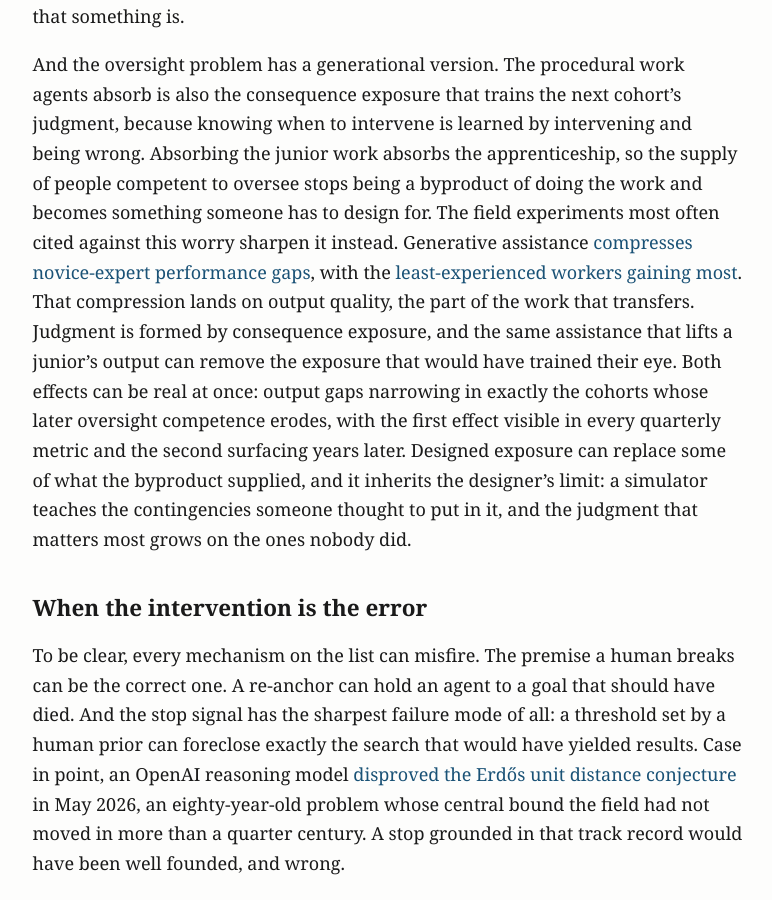
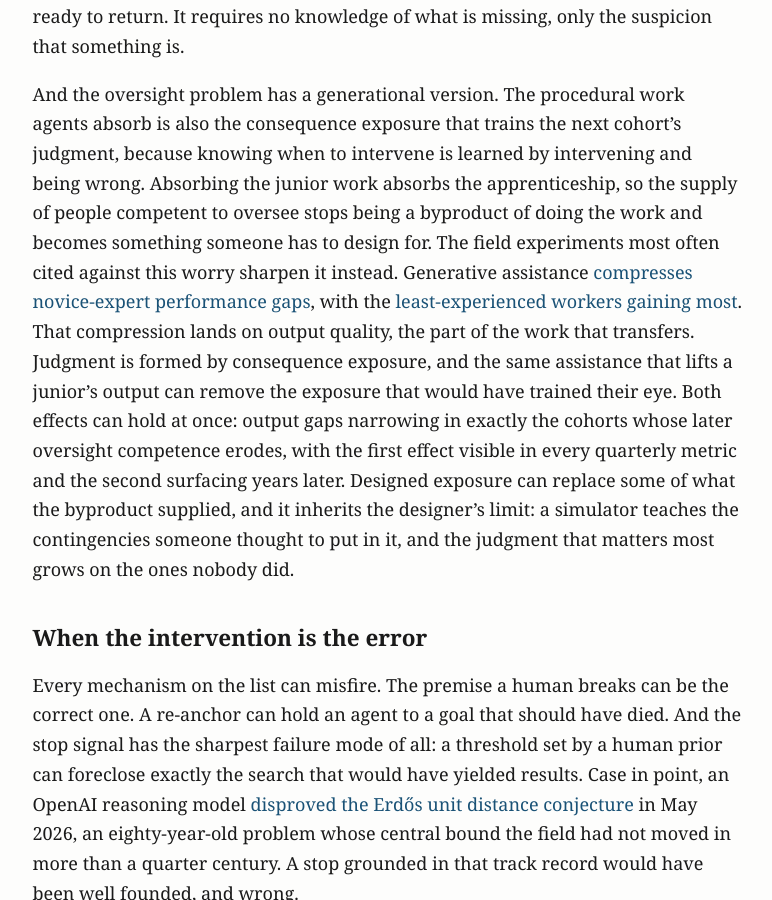
Before and after one commit to MajorLift/blog, a Jekyll site: the page built from _posts/2026-07-24-when-if-ever-agents-stop-needing-us.md, in a window 1280 px wide and 900 px high, scrolled down 8481 px. Shown: the whole window, without its empty margins (252-1024 px from the left). Built offline with Jekyll 4.4.1, drawn with Linux system fonts in a browser that asks for light colours; some of the changed text lies outside the part shown.

Commit message:
Voice sweep across all five posts: name the quality, drop the intensifier
Regenerated from swept sources. Fifteen edits: reality-attesting
intensifiers replaced with the quality they gestured at ("real
structures" -> "shared structures", "the real thing" -> "ownership
proper", "actual content" -> "task content", deck "is real but
content-blind" -> "well-counted but content-blind"), a self-virtue
opener deleted, and bare "actually" removed where it carried nothing.
All sentinels hold.

Co-Authored-By: Claude Fable 5 <noreply@anthropic.com>
Claude-Session: https://claude.ai/code/session_01Mw4tWepsNeMrRtN4bcbTv5

```diff
--- a/_posts/2026-07-24-when-if-ever-agents-stop-needing-us.md
+++ b/_posts/2026-07-24-when-if-ever-agents-stop-needing-us.md
@@ -4,7 +4,7 @@ title: "When, If Ever, Will AI Agents Stop Needing Us?"
 date: 2026-07-24
 ---
 
-*The record of human correction is real but content-blind — toward a taxonomy of what
+*The record of human correction is well-counted but content-blind — toward a taxonomy of what
 interventions actually carry, and which kinds capability growth can absorb.*
 
 In the [largest published analysis of developer-agent misalignment](https://arxiv.org/abs/2605.29442), drawn from 20,574 real sessions, 91.49% of the misalignment cases that got resolved required explicit human correction. Agents self-corrected 2.99% of the time, and the small remainder resolved through neither. Those two numbers get cited as evidence that agents still need babysitting, and then the conversation moves on, because the record behind them cannot say anything more. Every large-scale study of human-agent interaction logs the correction as a single undifferentiated event. The field can say how often humans intervene, but its records are too coarse to say what the interventions carry.
@@ -31,7 +31,7 @@ What's surprising in this list is that three of the nine carry no domain content
 
 ## A perfect model of the operator is not the operator
 
-These mechanisms pose a real anomaly. An intervention that carries no information should, in principle, be inert. The agent already holds everything needed to generate "stop here" or "commit to a verdict" on its own, and a capable model can often predict that the human is about to say it. Yet a predicted stop and a delivered stop do not seem to behave the same, and whether that asymmetry survives controlled testing is what the experiment below is for.
+These mechanisms pose an anomaly. An intervention that carries no information should, in principle, be inert. The agent already holds everything needed to generate "stop here" or "commit to a verdict" on its own, and a capable model can often predict that the human is about to say it. Yet a predicted stop and a delivered stop do not seem to behave the same, and whether that asymmetry survives controlled testing is what the experiment below is for.
 
 Let's say we run the substitution experiment that seems to dissolve the anomaly. Give an agent a flawless model of its operator, and have it stop exactly where the operator would have stopped. Even then, two things still fail to transfer.
 
@@ -79,11 +79,11 @@ Deference corrupts the oversight signal. Models measurably [preserve the user's
 
 The menu narrows before any veto happens. Preference tuning [measurably reduces output diversity](https://arxiv.org/abs/2310.06452), and ideation with LLM assistance [homogenizes across users](https://arxiv.org/abs/2402.01536). The principal's veto is confined to the set the generator presented, so the trained tendency toward a narrow candidate set moves control upstream, invisibly, as nothing observable is ever refused. The cheap countermeasure is the continuation demand, asking for more search past the answer the model was ready to return. It requires no knowledge of what is missing, only the suspicion that something is.
 
-And the oversight problem has a generational version. The procedural work agents absorb is also the consequence exposure that trains the next cohort's judgment, because knowing when to intervene is learned by intervening and being wrong. Absorbing the junior work absorbs the apprenticeship, so the supply of people competent to oversee stops being a byproduct of doing the work and becomes something someone has to design for. The field experiments most often cited against this worry sharpen it instead. Generative assistance [compresses novice-expert performance gaps](https://doi.org/10.1093/qje/qjae044), with the [least-experienced workers gaining most](https://doi.org/10.1126/science.adh2586). That compression lands on output quality, the part of the work that transfers. Judgment is formed by consequence exposure, and the same assistance that lifts a junior's output can remove the exposure that would have trained their eye. Both effects can be real at once: output gaps narrowing in exactly the cohorts whose later oversight competence erodes, with the first effect visible in every quarterly metric and the second surfacing years later. Designed exposure can replace some of what the byproduct supplied, and it inherits the designer's limit: a simulator teaches the contingencies someone thought to put in it, and the judgment that matters most grows on the ones nobody did.
+And the oversight problem has a generational version. The procedural work agents absorb is also the consequence exposure that trains the next cohort's judgment, because knowing when to intervene is learned by intervening and being wrong. Absorbing the junior work absorbs the apprenticeship, so the supply of people competent to oversee stops being a byproduct of doing the work and becomes something someone has to design for. The field experiments most often cited against this worry sharpen it instead. Generative assistance [compresses novice-expert performance gaps](https://doi.org/10.1093/qje/qjae044), with the [least-experienced workers gaining most](https://doi.org/10.1126/science.adh2586). That compression lands on output quality, the part of the work that transfers. Judgment is formed by consequence exposure, and the same assistance that lifts a junior's output can remove the exposure that would have trained their eye. Both effects can hold at once: output gaps narrowing in exactly the cohorts whose later oversight competence erodes, with the first effect visible in every quarterly metric and the second surfacing years later. Designed exposure can replace some of what the byproduct supplied, and it inherits the designer's limit: a simulator teaches the contingencies someone thought to put in it, and the judgment that matters most grows on the ones nobody did.
 
 ## When the intervention is the error
 
-To be clear, every mechanism on the list can misfire. The premise a human breaks can be the correct one. A re-anchor can hold an agent to a goal that should have died. And the stop signal has the sharpest failure mode of all: a threshold set by a human prior can foreclose exactly the search that would have yielded results. Case in point, an OpenAI reasoning model [disproved the Erdős unit distance conjecture](https://openai.com/index/model-disproves-discrete-geometry-conjecture/) in May 2026, an eighty-year-old problem whose central bound the field had not moved in more than a quarter century. A stop grounded in that track record would have been well founded, and wrong.
+Every mechanism on the list can misfire. The premise a human breaks can be the correct one. A re-anchor can hold an agent to a goal that should have died. And the stop signal has the sharpest failure mode of all: a threshold set by a human prior can foreclose exactly the search that would have yielded results. Case in point, an OpenAI reasoning model [disproved the Erdős unit distance conjecture](https://openai.com/index/model-disproves-discrete-geometry-conjecture/) in May 2026, an eighty-year-old problem whose central bound the field had not moved in more than a quarter century. A stop grounded in that track record would have been well founded, and wrong.
 
 That last example, however, reinforces the taxonomy rather than weakening it. The interventions are typed by the nature of what they transfer, not by whether any particular use of them was correct. Given this, a stop and a continue are the same mechanism, just with opposite signs. In the conjecture cases, the interesting design choice is where the authority sat: someone allocated a budget to the problem set as a whole and deliberately withheld the per-line stops the field's intuition would have supplied. That is not the absence of the authority mechanism. It is the mechanism exercised one level up, coarse-grained allocation with fine-grained abstention, with the abstention itself being a threshold decision. The model contributes the search and the freedom from per-line priors, while the principal contributes judgment about where authority should and should not operate. When human priors are strong and also possibly wrong, that is the very split that characterizes good usage of standing.
 
@@ -91,7 +91,7 @@ The taxonomy distinguishes categories but without quantifiable evaluation. The l
 
 ## What would change my mind
 
-Given that the dataset currently consists of a sample of one principal, the priority is to establish clear, a priori falsifiers. The standing class would be broken by a system that reliably self-generates well-timed stops and judgment commitments with no external principal. Applying these categories to the public interaction datasets, with definitions fixed in advance and coders who are not me, will be the test that separates real structures from a single individual's projections, and does not require any private data. The test carries its own limit with it: the essay has already said the logs under-record, so the re-coding reports, class by class, how often the label was assignable from the transcript alone, and the claim extends exactly as far as that fraction.
+Given that the dataset currently consists of a sample of one principal, the priority is to establish clear, a priori falsifiers. The standing class would be broken by a system that reliably self-generates well-timed stops and judgment commitments with no external principal. Applying these categories to the public interaction datasets, with definitions fixed in advance and coders who are not me, will be the test that separates shared structures from one individual's projections, and does not require any private data. The test carries its own limit with it: the essay has already said the logs under-record, so the re-coding reports, class by class, how often the label was assignable from the transcript alone, and the claim extends exactly as far as that fraction.
 
 The compositional prediction has a shape that can be measured rather than argued. Count the interventions of each class per session across model generations, adjusted for session length, and the prediction is a falling count for the grounds class against a flat one for standing. The test is conservative, because the obvious confound, harder tasks being handed to better models, raises the grounds count and therefore pushes against the prediction rather than toward it.
 
```
Also changed, not shown: other parts of _posts/2026-07-24-when-if-ever-agents-stop-needing-us.md (+1 -1 lines), _posts/2026-07-25-ai-as-scaffold-not-oracle.md (+1 -1 lines), _posts/2026-07-26-gates-not-reminders.md (+2 -2 lines), _posts/2026-07-26-when-the-agent-stands-to-lose-something.md (+4 -4 lines).
